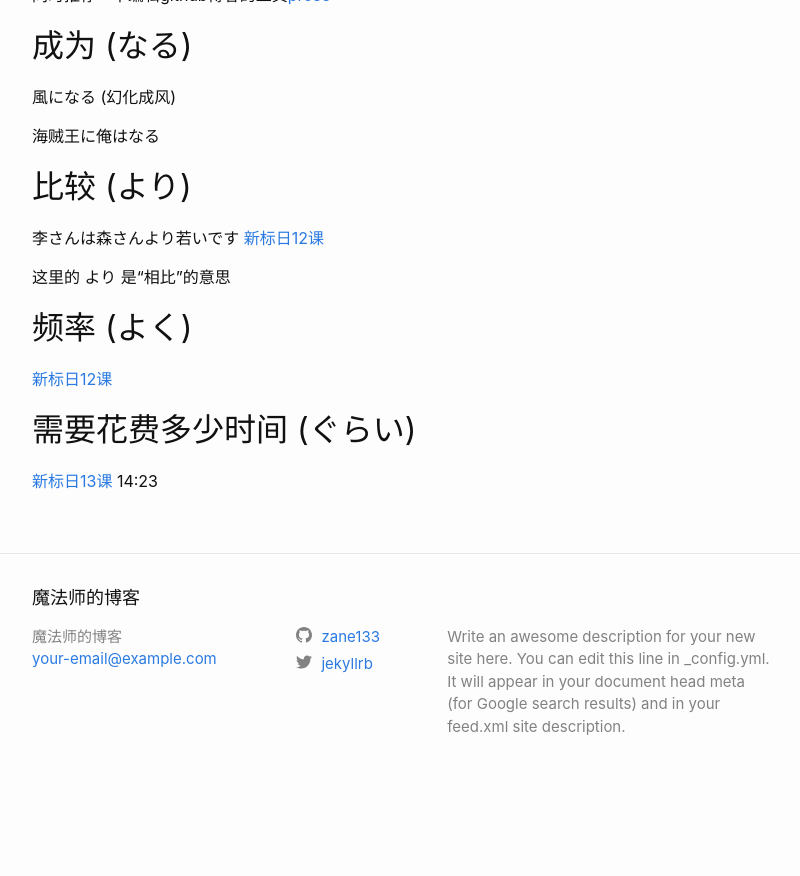
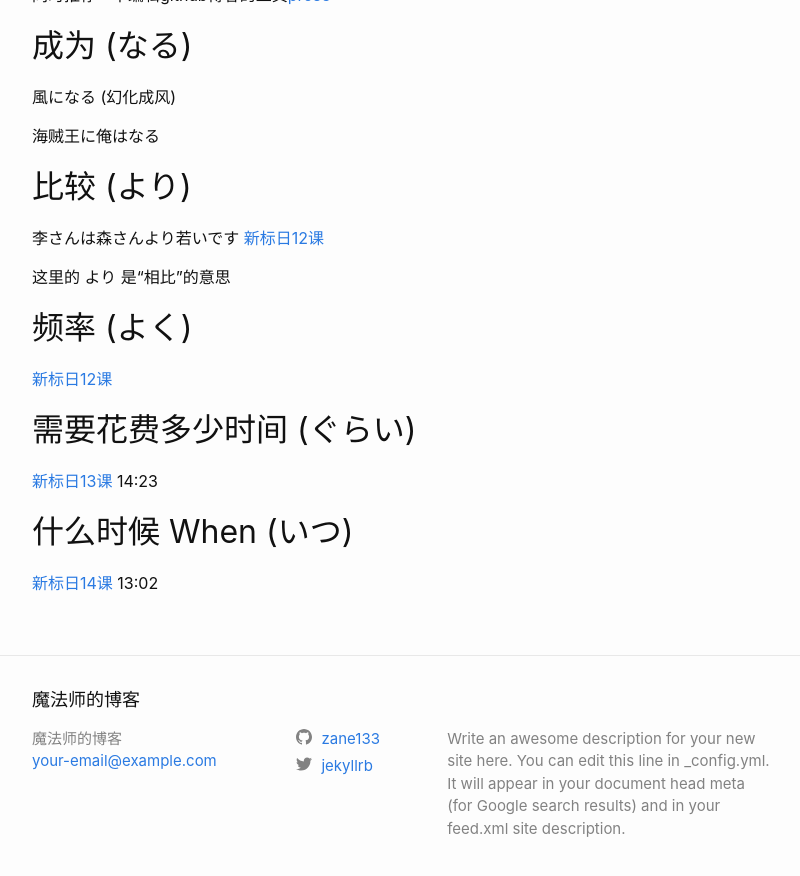
Before and after one commit to zane133/zane133.github.io, a Jekyll site: the page built from _posts/2019-08-17-japanese_study.markdown, in a window 1280 px wide and 900 px high, scrolled down 685 px. Shown: the top 876 px of the window, without its empty margins (238-1038 px from the left). Built offline with Jekyll 4.4.1, drawn with Linux system fonts in a browser that asks for light colours; before the commit the page ends 1483 px from its top, so only the background shows below that.

Commit message:
Update 2019-08-17-japanese_study.markdown

```diff
--- a/_posts/2019-08-17-japanese_study.markdown
+++ b/_posts/2019-08-17-japanese_study.markdown
@@ -27,3 +27,7 @@ Google可以在搜索词的尾部加上 **とは**
 ## 需要花费多少时间 (ぐらい)
 
 [新标日13课](https://www.bilibili.com/video/av14150839/?p=15)   14:23
+
+## 什么时候 When (いつ)
+
+[新标日14课](https://www.bilibili.com/video/av14150839/?p=16)   13:02
```
